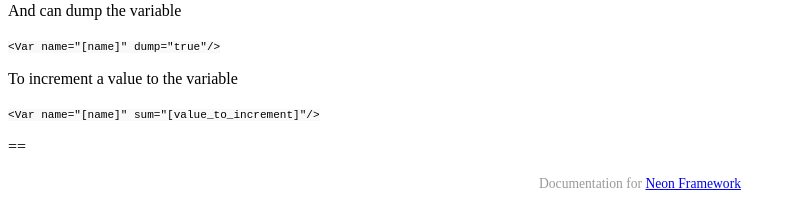
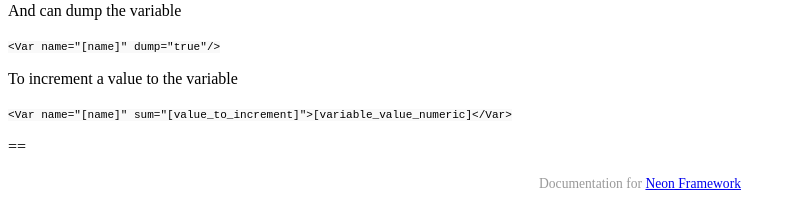
Before and after one commit to paulotavares/kuink, a Jekyll site: the page built from _posts/2014-02-12-var.md, in a window 1280 px wide. Shown: the part 878-1087 px from the top of the page, without its empty margins (0-796 px from the left). Built offline with Jekyll 4.4.1, drawn with Linux system fonts in a browser that asks for light colours; Markdown is read by kramdown in place of the engine named in the settings; a style sheet for code colours, icons or effects is not loaded.

Commit message:
Var doc: added sum attr

```diff
--- a/_posts/2014-02-12-var.md
+++ b/_posts/2014-02-12-var.md
@@ -59,6 +59,6 @@ And can dump the variable
 To increment a value to the variable
 
 
-``<Var name="[name]" sum="[value_to_increment]"/>``
+``<Var name="[name]" sum="[value_to_increment]">[variable_value_numeric]</Var>``
 
 ==
```
